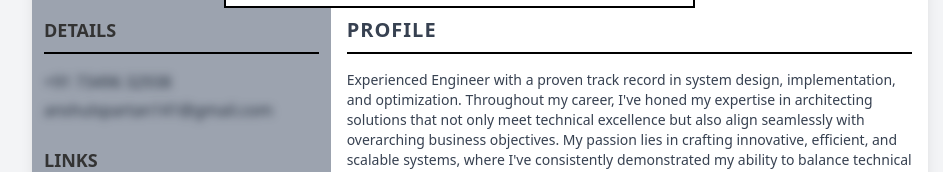
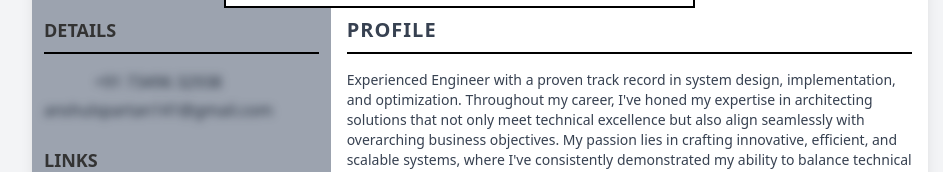
Before and after one commit to auralshin/auralshin.github.io, a React (Create React App) app: page / in a window 1280 px wide. Shown: the part 144-316 px from the top of the page, without its empty margins (160-1103 px from the left). Built offline with nearby package versions, Linux system fonts and the light colour scheme; a web font is replaced by a local one.

Commit message:
tool tip added

```diff
--- a/src/resume/resume.tsx
+++ b/src/resume/resume.tsx
@@ -132,7 +132,7 @@ export const SidebarSectionX: React.FC<SidebarSectionProps> = ({
     <div className="mb-6">
       <div className="font-bold text-lg mb-2">{title}</div>
       <div className="flex-1 border-t-2 mb-4 border-black "></div>
-      <div className="space-y-1 text-xs md:text-base  ">
+      <div className="space-y-1 text-xs md:text-base tooltip" data-tip="Contact Info">
         {items.map((item, index) => (
           <p key={index} className="text-gray-800 break-all blur-sm">
             {item}
```
